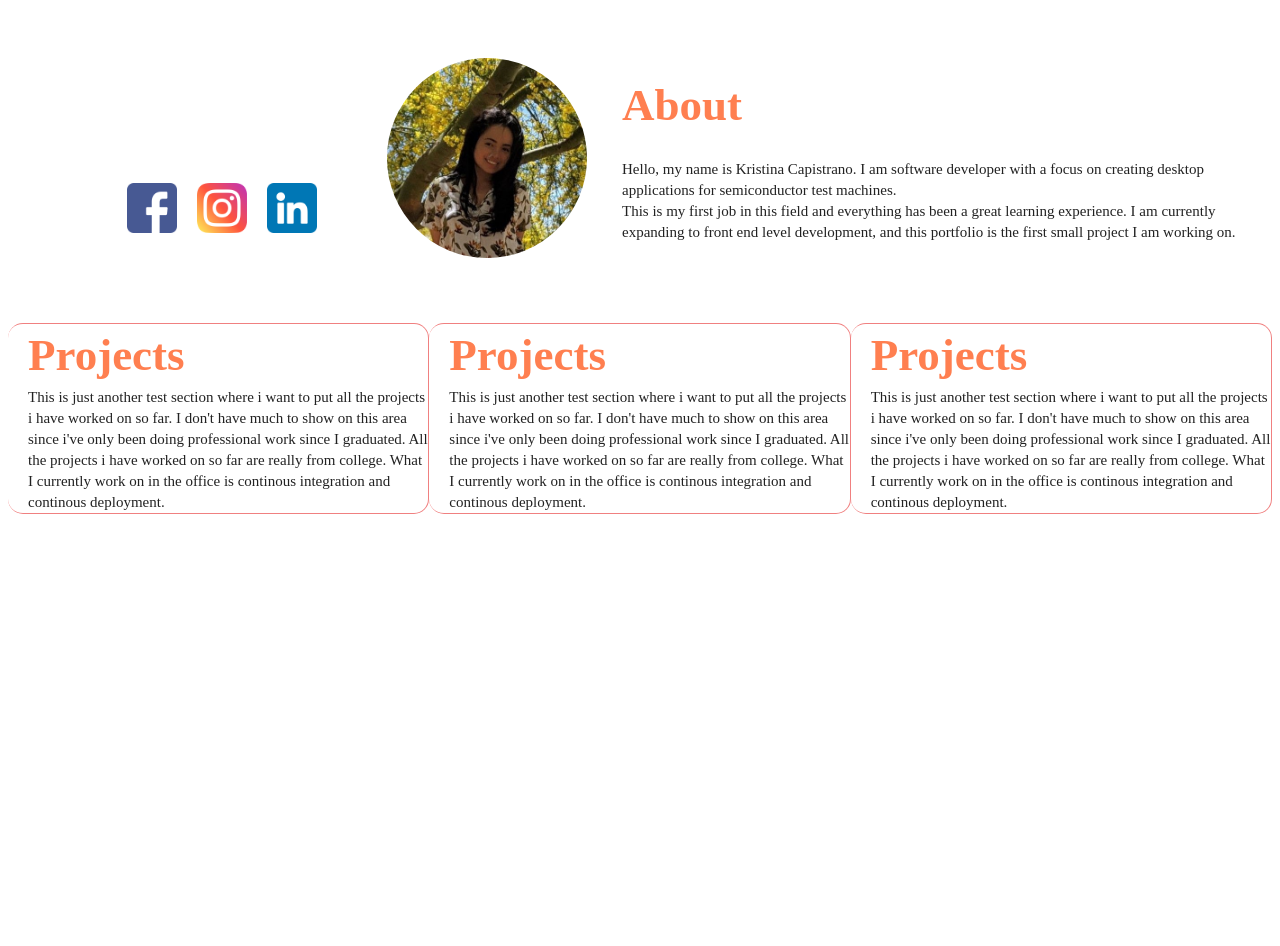
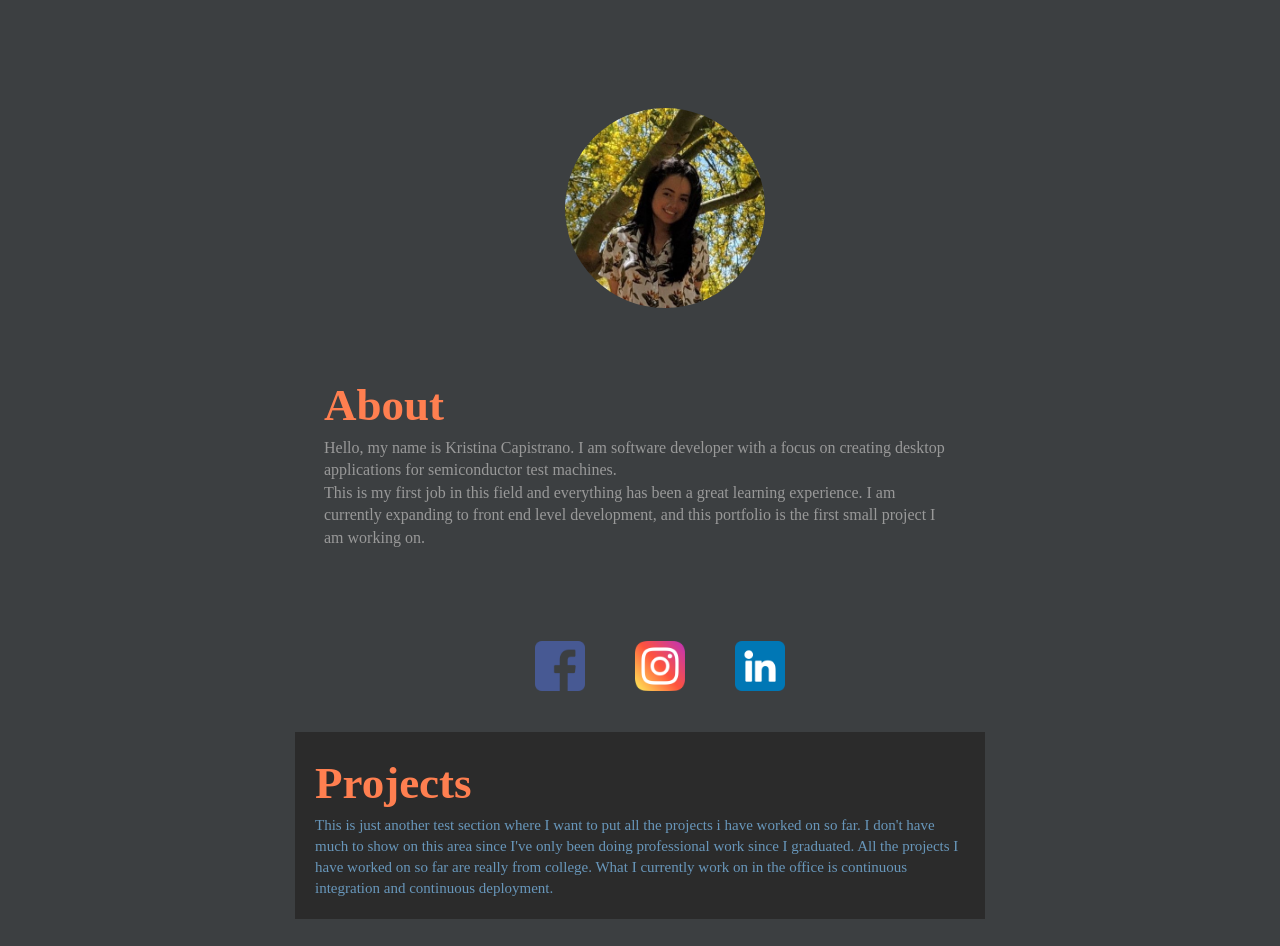
Before and after one commit to kristinacapistrano/Portfolio, a website: page html/porfolio.html in a window 1280 px wide. Shown: the top 946 px of the page. Before the commit the page ends 800 px from the top, so only its background shows below. Drawn offline with Linux system fonts and the light colour scheme.

Commit message:
This is a better structured layout

```diff
--- a/css/main.css
+++ b/css/main.css
@@ -12,11 +12,14 @@
    ========================================================================== */
 
 html {
-  color: #222;
+  color: #999999;
   font-size: 1em;
   line-height: 1.4;
   scroll-behavior: smooth;
+  scrollbar-track-color: #3c3f41;
+  background-color: #3c3f41;
 }
+
 
 /*
  * Remove text-shadow in selection highlight:
@@ -104,67 +107,99 @@ textarea {
   margin-right: 45px;
 }
 
-section{
+.div-projects{
   display: flex;
-  flex-direction: row;
-  justify-content: flex-end;
-  align-content: end;
-  height: 50%;
+  flex-direction: column;
+  align-items: center;
+  width: 100%;
   padding-top: 50px;
 }
+
+.project-container{
+  display: flex;
+  background-color: #2b2b2b;
+  color: #6897BB ;
+  flex-direction: column;
+  justify-content: space-around;
+  align-items: flex-start;
+  width: 650px;
+  padding: 20px;
+  font-size: 15px;
+}
+
+.div-about{
+  display: flex;
+  flex-direction: column;
+  align-items: center;
+  width: 100%;
+  padding-top: 50px;
+}
+.about-item{
+  width: 50%;
+}
+
 #about-img{
   border-radius: 50%;
   width: 200px;
   height: 200px;
-  margin-right: 15px;
+  margin: 50px 50px 50px 100px;
 }
 #sm-list{
   display: flex;
   flex-direction: row;
-  margin: 50px 50px 0px 0px;
+  justify-content: center;
+  width: 100%;
 }
-li{
-  padding-top: 75px;
-}
+
 .header-style{
   font-weight: bold;
   font-size: 45px;
   color: coral;
 }
-
-.section-container{
-  display: flex;
-  flex-direction: column;
-  justify-content: space-around;
-  border-radius: 15px;
-  align-items: flex-start;
-  width: 650px;
-  padding: 0px 0px 0px 20px ;
-  border: lightcoral 1px solid;
-  border-left: none;
-  font-size: 15px;
-}
-
-#footer {
-  display: flex;
-  position: absolute;
-  bottom: 0;
-  width: 100%;
-  height: 6rem;
-  justify-content: flex-start;
-}
-
-.footer-items{
+.img-socialMedia{
   width: 50px;
   height: 50px;
-  padding-right: 20px;
+  padding: 10px 25px;
 }
-
 ul{
   list-style: none;
 }
 a{
   text-decoration: none;
+}
+
+.scroll{ width:400px;
+  height:200px;
+  overflow: scroll;
+}
+.scroll{
+  scrollbar-face-color: #367CD2;
+  scrollbar-shadow-color: #FFFFFF;
+  scrollbar-highlight-color: #FFFFFF;
+  scrollbar-3dlight-color: #FFFFFF;
+  scrollbar-darkshadow-color: #FFFFFF;
+  scrollbar-track-color: #FFFFFF;
+  scrollbar-arrow-color: #FFFFFF;
+}
+
+/* Let's get this party started */
+.scroll::-webkit-scrollbar {
+  width: 12px;
+}
+
+/* Track */
+.scroll::-webkit-scrollbar-track {
+  -webkit-box-shadow: inset 0 0 6px rgba(0,0,0,0.3);
+  -webkit-border-radius: 10px;
+  border-radius: 10px;
+}
+
+/* Handle */
+.scroll::-webkit-scrollbar-thumb {
+  -webkit-border-radius: 10px;
+  border-radius: 10px;
+  background: white;
+  -webkit-box-shadow: inset 0 0 6px rgba(0,0,0,0.5);
 }
 
 /* ==========================================================================
--- a/html/porfolio.html
+++ b/html/porfolio.html
@@ -7,56 +7,81 @@
 </head>
 <body class="modal">
 
-<section>
+<div class="div-about">
+  <img src="../assets/unnamed.jpg" alt="Profile Photo" id="about-img" >
+  <p class="about-item" style="border: none;">
+    <b class="header-style">About</b>
+    <br>Hello, my name is Kristina Capistrano. I am software developer with a focus on creating desktop applications
+    for semiconductor test machines.
+    <br>This is my first job in this field and everything has been a great learning experience.
+    I am currently expanding to front end level development, and this portfolio is the first small project I am working on.
+  </p>
+</div>
+<div class="div-projects">
   <ul id="sm-list">
     <li>
       <a href="https://www.facebook.com/profile.php?id=100071004982938&sk=about">
-        <img src="../assets/facebook.png" alt="Facebook" class="footer-items">
+        <img src="../assets/facebook.png" alt="Facebook" class="img-socialMedia">
       </a>
     </li>
     <li>
       <a href="https://www.instagram.com/KristinaCapistrano">
-        <img src="../assets/instagram.png" alt="Instagram" class="footer-items">
+        <img src="../assets/instagram.png" alt="Instagram" class="img-socialMedia">
       </a>
     </li>
     <li>
       <a href="https://www.linkedin.com/in/kristina-capistrano">
-        <img src="../assets/linkedin.png" alt="LinkedIn" class="footer-items">
+        <img src="../assets/linkedin.png" alt="LinkedIn" class="img-socialMedia">
       </a>
     </li>
   </ul>
-  <img src="../assets/unnamed.jpg" alt="Profile Photo" id="about-img">
-  <p class="section-container" style="border: none">
-    <b class="header-style">About</b>
-    <br>Hello, my name is Kristina Capistrano. I am software developer with a focus on creating desktop applications for semiconductor test machines.</br
-    <br>This is my first job in this field and everything has been a great learning experience.
-      I am currently expanding to front end level development, and this portfolio is the first small project I am working on.</br>
+    <p class = project-container>
+      <b class="header-style">Projects</b>
+      This is just another test section where I want to put all the projects i have worked on so far.
+      I don't have much to show on this area since I've only been doing professional work since
+      I graduated. All the projects I have worked on so far are really from college. What
+      I currently work on in the office is continuous integration and continuous deployment.
     </p>
-</section>
-<section>
-  <p class = section-container>
+    <p class = project-container>
       <b class="header-style">Projects</b>
-    This is just another test section where i want to put all the projects i have worked on so far.
-    I don't have much to show on this area since i've only been doing professional work since
-    I graduated. All the projects i have worked on so far are really from college. What
+      This is just another test section where I want to put all the projects I have worked on so far.
+      I don't have much to show on this area since I've only been doing professional work since
+      I graduated. All the projects I have worked on so far are really from college. What
+      I currently work on in the office is continous integration and continous deployment.
+      This is just another test section where I want to put all the projects I have worked on so far.
+      I don't have much to show on this area since I've only been doing professional work since
+      I graduated. All the projects I have worked on so far are really from college. What
+      I currently work on in the office is continous integration and continous deployment.
+      This is just another test section where I want to put all the projects I have worked on so far.
+      I don't have much to show on this area since I've only been doing professional work since
+      I graduated. All the projects I have worked on so far are really from college. What
+      I currently work on in the office is continous integration and continous deployment.
+      This is just another test section where I want to put all the projects I have worked on so far.
+      I don't have much to show on this area since I've only been doing professional work since
+      I graduated. All the projects I have worked on so far are really from college. What
       I currently work on in the office is continous integration and continous deployment.
     </p>
-  <p class = section-container>
+    <p class = project-container>
       <b class="header-style">Projects</b>
-    This is just another test section where i want to put all the projects i have worked on so far.
-    I don't have much to show on this area since i've only been doing professional work since
-    I graduated. All the projects i have worked on so far are really from college. What
+      This is just another test section where I want to put all the projects I have worked on so far.
+      I don't have much to show on this area since I've only been doing professional work since
+      I graduated. All the projects I have worked on so far are really from college. What
+      I currently work on in the office is continous integration and continous deployment.
+      This is just another test section where I want to put all the projects I have worked on so far.
+      I don't have much to show on this area since I've only been doing professional work since
+      I graduated. All the projects I have worked on so far are really from college. What
+      I currently work on in the office is continous integration and continous deployment.
+      This is just another test section where I want to put all the projects I have worked on so far.
+      I don't have much to show on this area since I've only been doing professional work since
+      I graduated. All the projects I have worked on so far are really from college. What
+      I currently work on in the office is continous integration and continous deployment.
+      This is just another test section where I want to put all the projects I have worked on so far.
+      I don't have much to show on this area since I've only been doing professional work since
+      I graduated. All the projects I have worked on so far are really from college. What
       I currently work on in the office is continous integration and continous deployment.
     </p>
-  <p class = section-container>
-    <b class="header-style">Projects</b>
-    This is just another test section where i want to put all the projects i have worked on so far.
-    I don't have much to show on this area since i've only been doing professional work since
-    I graduated. All the projects i have worked on so far are really from college. What
-    I currently work on in the office is continous integration and continous deployment.
-  </p>
+</div>
 
-</section>
 </body>
 <footer id="footer">
 
```
Lines whose indentation alone changed are shown as unchanged.
